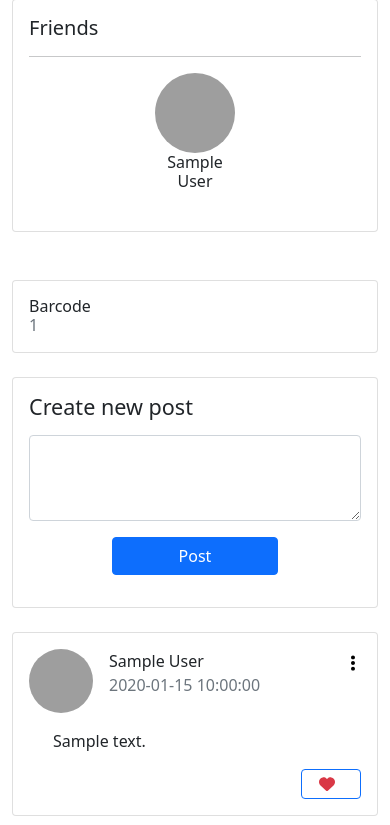
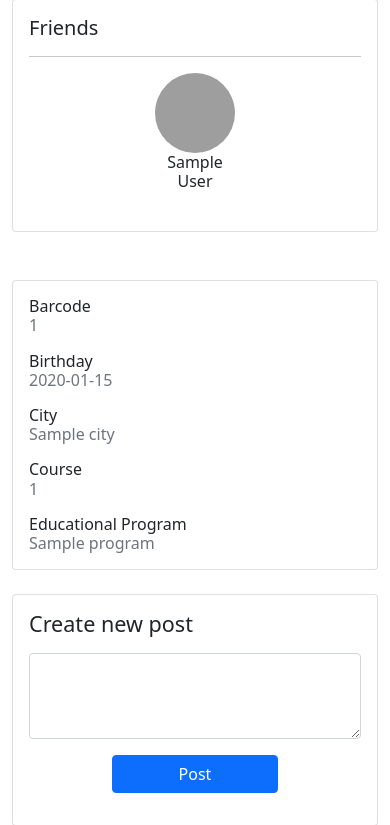
Before and after one commit to nrrnie/AituNetwork-2, a Flask app: template aituNetwork/users/templates/profile.html in a window 390 px wide. Shown: the part 913-1738 px from the top of the page. Run offline with Flask 2, Linux system fonts and the light colour scheme; tables that the repository leaves empty hold one stand-in row (values such as "Sample post"); the template is opened without the code that fills it: values that come from a table or form of the project are taken from there, most other values are stand-ins (such as "Sample title", 1, 10 or a date in 2020); parts of the project's set-up code (start-up, migrations or seed data) failed here and were passed over; some libraries are stand-ins or nearby versions; grey boxes are pictures that could not be loaded.

Commit message:
chore: show user info in profile

```diff
--- a/aituNetwork/__init__.py
+++ b/aituNetwork/__init__.py
@@ -51,6 +51,12 @@ def create_app():
     from aituNetwork.template_functions import is_friend
     app.jinja_env.globals.update(is_friend=is_friend)
 
+    from aituNetwork.template_functions import get_city_name
+    app.jinja_env.globals.update(get_city_name=get_city_name)
+
+    from aituNetwork.template_functions import get_edu_program_name
+    app.jinja_env.globals.update(get_edu_program_name=get_edu_program_name)
+
     @app.route('/')
     def main():
         return redirect(url_for('auth.login'))
--- a/aituNetwork/models/Cities.py
+++ b/aituNetwork/models/Cities.py
@@ -8,3 +8,7 @@ class Cities(db.Model):
     @staticmethod
     def get_cities():
         return Cities.query.order_by(Cities.id.asc()).all()
+
+    @staticmethod
+    def get_city(city_id: int):
+        return Cities.query.get(city_id)
--- a/aituNetwork/models/EduPrograms.py
+++ b/aituNetwork/models/EduPrograms.py
@@ -6,5 +6,9 @@ class EduPrograms(db.Model):
     name = db.Column(db.String(255), nullable=False, unique=True)
 
     @staticmethod
+    def get_edu_program(edu_program_id: int):
+        return EduPrograms.query.get(edu_program_id)
+
+    @staticmethod
     def get_edu_programs():
         return EduPrograms.query.order_by(EduPrograms.id.asc()).all()
--- a/aituNetwork/template_functions.py
+++ b/aituNetwork/template_functions.py
@@ -1,4 +1,4 @@
-from aituNetwork.models import Users, ProfilePictures, PostLikes, UsersChats, Messages, Friends
+from aituNetwork.models import Users, ProfilePictures, PostLikes, UsersChats, Messages, Friends, Cities, EduPrograms
 
 
 def get_user(user_id: int):
@@ -25,3 +25,11 @@ def get_last_message(chat_id: int):
 
 def is_friend(user_id: int, friend_id: int):
     return Friends.is_friend(user_id, friend_id)
+
+
+def get_city_name(city_id: int):
+    return Cities.get_city(city_id).name
+
+
+def get_edu_program_name(edu_program_id: int):
+    return EduPrograms.get_edu_program(edu_program_id).name
--- a/aituNetwork/users/templates/profile.html
+++ b/aituNetwork/users/templates/profile.html
@@ -38,22 +38,26 @@
                                 <a class="btn btn-secondary mt-2"
                                    href="{{ url_for('users.remove_friend', user_id=user.id, friend_id=profile_user.id) }}">Cancel
                                     request</a>
-                                <a href="{{ url_for('chat.conversation', chat_user_id=profile_user.id) }}" class="btn btn-primary mt-2">Message</a>
+                                <a href="{{ url_for('chat.conversation', chat_user_id=profile_user.id) }}"
+                                   class="btn btn-primary mt-2">Message</a>
                                 {% elif friend_status == 2 %}
                                 <a class="btn btn-secondary mt-2"
                                    href="{{url_for('users.add_friend', user_id=user.id, friend_id=profile_user.id)}}">Accept
                                     request</a>
-                                <a href="{{ url_for('chat.conversation', chat_user_id=profile_user.id) }}" class="btn btn-primary mt-2">Message</a>
+                                <a href="{{ url_for('chat.conversation', chat_user_id=profile_user.id) }}"
+                                   class="btn btn-primary mt-2">Message</a>
                                 {% elif friend_status == 3 %}
                                 <a class="btn btn-secondary mt-2"
                                    href="{{ url_for('users.remove_friend', user_id=user.id, friend_id=profile_user.id) }}">Remove
                                     from friends</a>
-                                <a href="{{ url_for('chat.conversation', chat_user_id=profile_user.id) }}" class="btn btn-primary mt-2">Message</a>
+                                <a href="{{ url_for('chat.conversation', chat_user_id=profile_user.id) }}"
+                                   class="btn btn-primary mt-2">Message</a>
                                 {% else %}
                                 <a class="btn btn-secondary mt-2"
                                    href="{{url_for('users.add_friend', user_id=user.id, friend_id=profile_user.id)}}">Add
                                     to Friend</a>
-                                <a href="{{ url_for('chat.conversation', chat_user_id=profile_user.id) }}" class="btn btn-primary mt-2">Message</a>
+                                <a href="{{ url_for('chat.conversation', chat_user_id=profile_user.id) }}"
+                                   class="btn btn-primary mt-2">Message</a>
                                 {% endif %}
                             </div>
                         </div>
@@ -70,19 +74,22 @@
                         <div class="friends d-flex justify-content-center row row-cols-3">
 
                             {% if friend_list|length == 0 %}
-                                {{ profile_user.first_name }} does not have any friends.
+                            {{ profile_user.first_name }} does not have any friends.
                             {% endif %}
 
                             {% for friend in friend_list %}
                             {% set friend = get_user(friend.user_id) %}
                             {% set picture = get_picture(friend.id) %}
-                            <a href="{{ url_for('users.profile', slug=friend.slug) }}" class="friend mb-3 text-dark text-decoration-none">
+                            <a href="{{ url_for('users.profile', slug=friend.slug) }}"
+                               class="friend mb-3 text-dark text-decoration-none">
                                 <div class="friend-picture d-flex justify-content-center">
                                     {% if picture %}
-                                    <img src="{{ url_for('utils.get_picture', filename=get_picture(friend.id).name) }}" alt="Admin"
+                                    <img src="{{ url_for('utils.get_picture', filename=get_picture(friend.id).name) }}"
+                                         alt="Admin"
                                          class="rounded-circle" width="80" height="80">
                                     {% else %}
-                                    <img src="https://i.pinimg.com/originals/fc/04/73/fc047347b17f7df7ff288d78c8c281cf.png" alt="Admin"
+                                    <img src="https://i.pinimg.com/originals/fc/04/73/fc047347b17f7df7ff288d78c8c281cf.png"
+                                         alt="Admin"
                                          class="rounded-circle" width="80">
                                     {% endif %}
                                 </div>
@@ -96,15 +103,60 @@
             </div>
             <div class="col-lg-6">
                 <div class="card mb-4">
-                    <div class="card-body">
-                        <div class="row">
-                            <div class="col-sm-3">
+                    <div class="card-body pb-0">
+                        <div class="row mb-3">
+                            <div class="col-sm-5">
                                 <h6 class="mb-0">Barcode</h6>
                             </div>
-                            <div class="col-sm-9 text-secondary">
+                            <div class="col-sm-7 text-secondary">
                                 <h6 class="mb-0">{{ profile_user['barcode'] }}</h6>
                             </div>
                         </div>
+
+                        {% if user.birthday %}
+                        <div class="row mb-3">
+                            <div class="col-sm-5">
+                                <h6 class="mb-0">Birthday</h6>
+                            </div>
+                            <div class="col-sm-7 text-secondary">
+                                <h6 class="mb-0">{{ profile_user.birthday }}</h6>
+                            </div>
+                        </div>
+                        {% endif %}
+
+                        {% if user.city %}
+                        <div class="row mb-3">
+                            <div class="col-sm-5">
+                                <h6 class="mb-0">City</h6>
+                            </div>
+                            <div class="col-sm-7 text-secondary">
+                                <h6 class="mb-0">{{ get_city_name(profile_user.city) }}</h6>
+                            </div>
+                        </div>
+                        {% endif %}
+
+                        {% if user.course %}
+                        <div class="row mb-3">
+                            <div class="col-sm-5">
+                                <h6 class="mb-0">Course</h6>
+                            </div>
+                            <div class="col-sm-7 text-secondary">
+                                <h6 class="mb-0">{{ profile_user.course }}</h6>
+                            </div>
+                        </div>
+                        {% endif %}
+
+                        {% if user.edu_program %}
+                        <div class="row mb-3">
+                            <div class="col-sm-5">
+                                <h6 class="mb-0">Educational Program</h6>
+                            </div>
+                            <div class="col-sm-7 text-secondary">
+                                <h6 class="mb-0">{{ get_edu_program_name(profile_user.edu_program) }}</h6>
+                            </div>
+                        </div>
+                        {% endif %}
+
                     </div>
                 </div>
 
```
